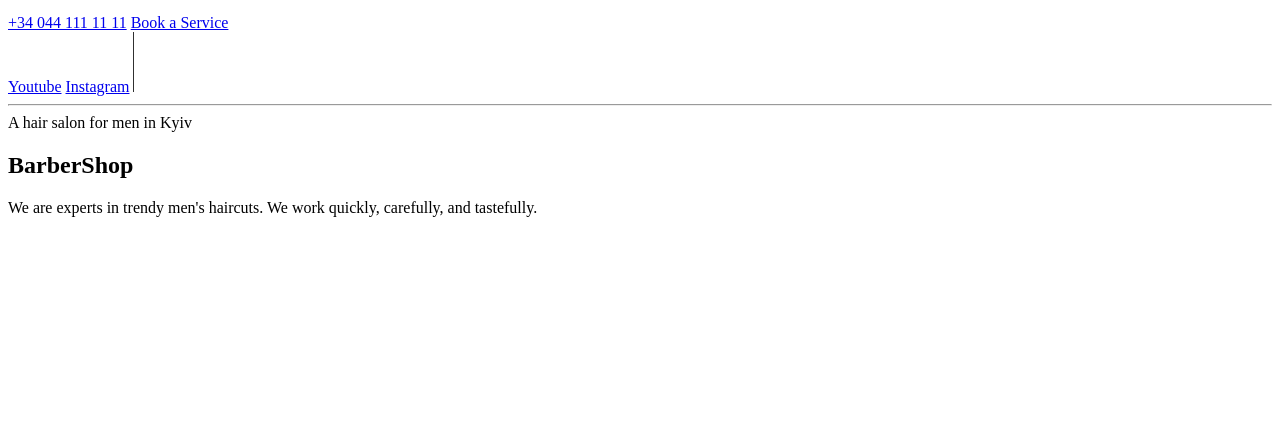
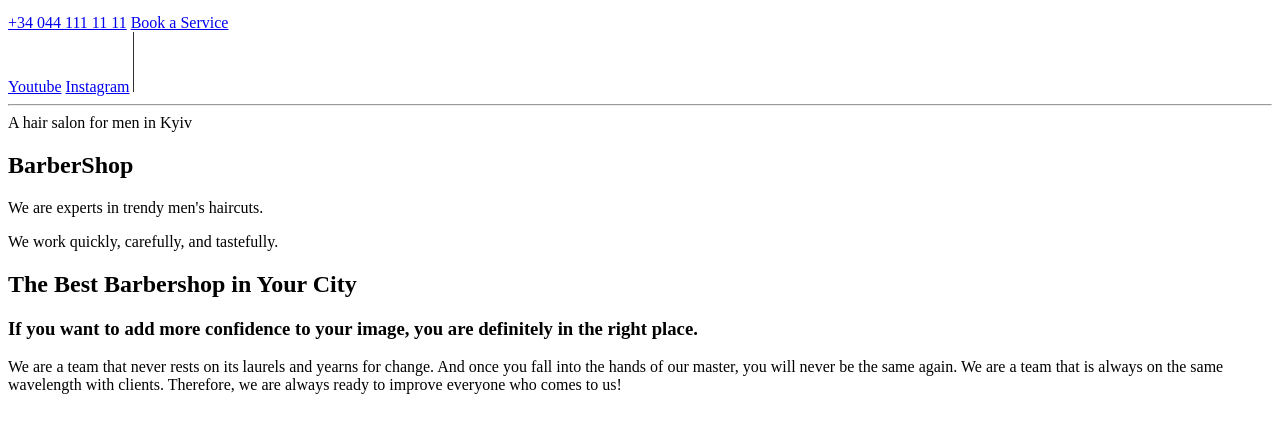
Before and after one commit to djxsrouk/barbershop, a plain HTML site: page index.html in a window 1280 px wide. Shown: the part 158-590 px from the top of the page. Drawn offline with Linux system fonts and the light colour scheme.

Commit message:
Update main section

```diff
--- a/index.html
+++ b/index.html
@@ -35,12 +35,16 @@
         <hr />
         <span>A hair salon for men in Kyiv</span>
         <h1>BarberShop</h1>
-        <p>We are experts in trendy men's haircuts.
-        We work quickly, carefully, and tastefully.</p>
+        <p>We are experts in trendy men's haircuts.</p>
+        <p>We work quickly, carefully, and tastefully.</p>
         </section>
 
         <section>
-
+            <h1>The Best Barbershop in Your City</h1>
+            <h3>If you want to add more confidence to your image, you are definitely in the right place.</h3>
+            <p>We are a team that never rests on its laurels and yearns for change. And once you fall into the hands of our master,
+            you will never be the same again. We are a team that is always on the same wavelength with clients. Therefore, we are
+            always ready to improve everyone who comes to us!</p>
         </section>
     </main>
 </body>
```
